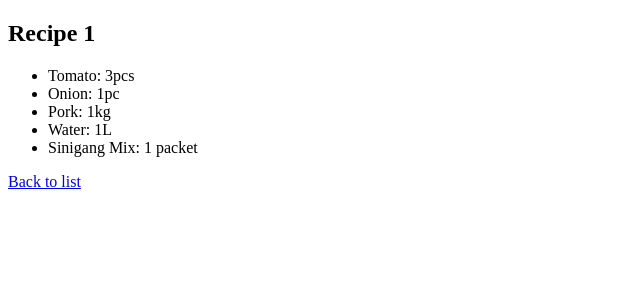
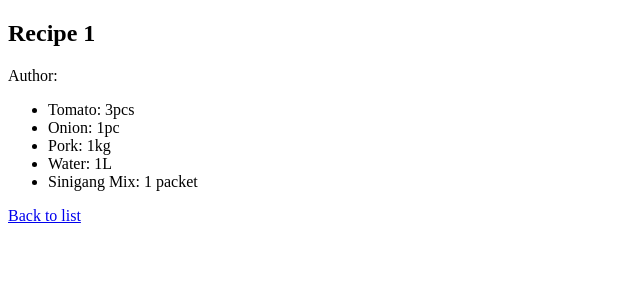
Before and after one commit to marybarbiebarrion/recipebook-barrion-marybarbie, a Django app: page /recipe/1 in a window 1280 px wide. Shown: the part 135-435 px from the top of the page, without its empty margins (0-640 px from the left). Run offline with Django 5.2, Linux system fonts and the light colour scheme; a user stored in the database is signed in; data comes from the database, SQL or seed files in the repository.

Commit message:
updated recipe_detail page

```diff
--- a/recipebook/ledger/templates/ledger/recipe_detail.html
+++ b/recipebook/ledger/templates/ledger/recipe_detail.html
@@ -6,6 +6,7 @@
 <body>
     {% include 'ledger/header.html' %}
     <h2>{{ recipe.name }}</h2>
+    <p>Author: {{ recipe.author.user.username }}</p>
     <ul>
     {% for recipe_ingredient in object.ingredients.all %}
         <li>{{ recipe_ingredient.ingredient.name }}: {{ recipe_ingredient.quantity }}</li>
```
